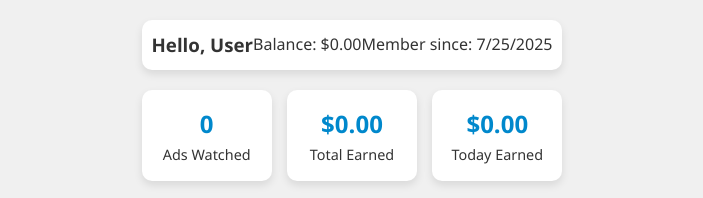
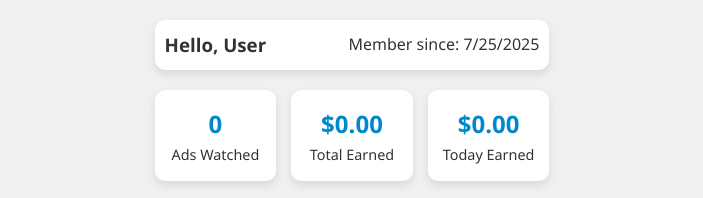
Before and after one commit to prosenjit420/Watchandearn, a plain HTML site: page index.html in a window 1280 px wide. Shown: the top 198 px of the page, without its empty margins (288-991 px from the left). Drawn offline with Linux system fonts and the light colour scheme.

Commit message:
Update index.html

```diff
--- a/index.html
+++ b/index.html
@@ -628,7 +628,6 @@
                 <div class="user-info">
                     <h3 id="username">Hello, User</h3>
                     <div class="balance-info">
-                        <span>Balance: $<span id="user-balance">0.00</span></span>
                     </div>
                     <p>Member since: <span id="join-date">Today</span></p>
                 </div>
```
